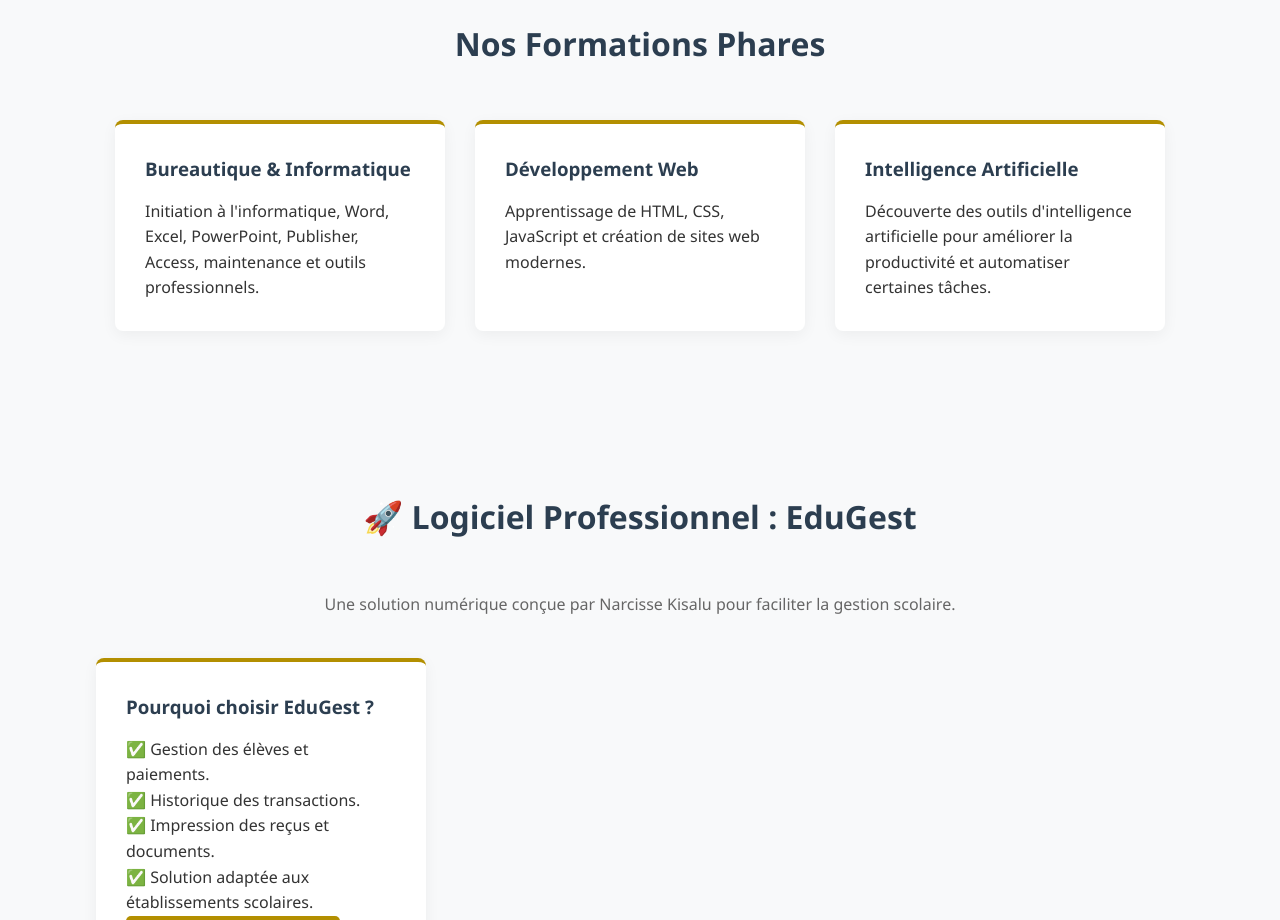
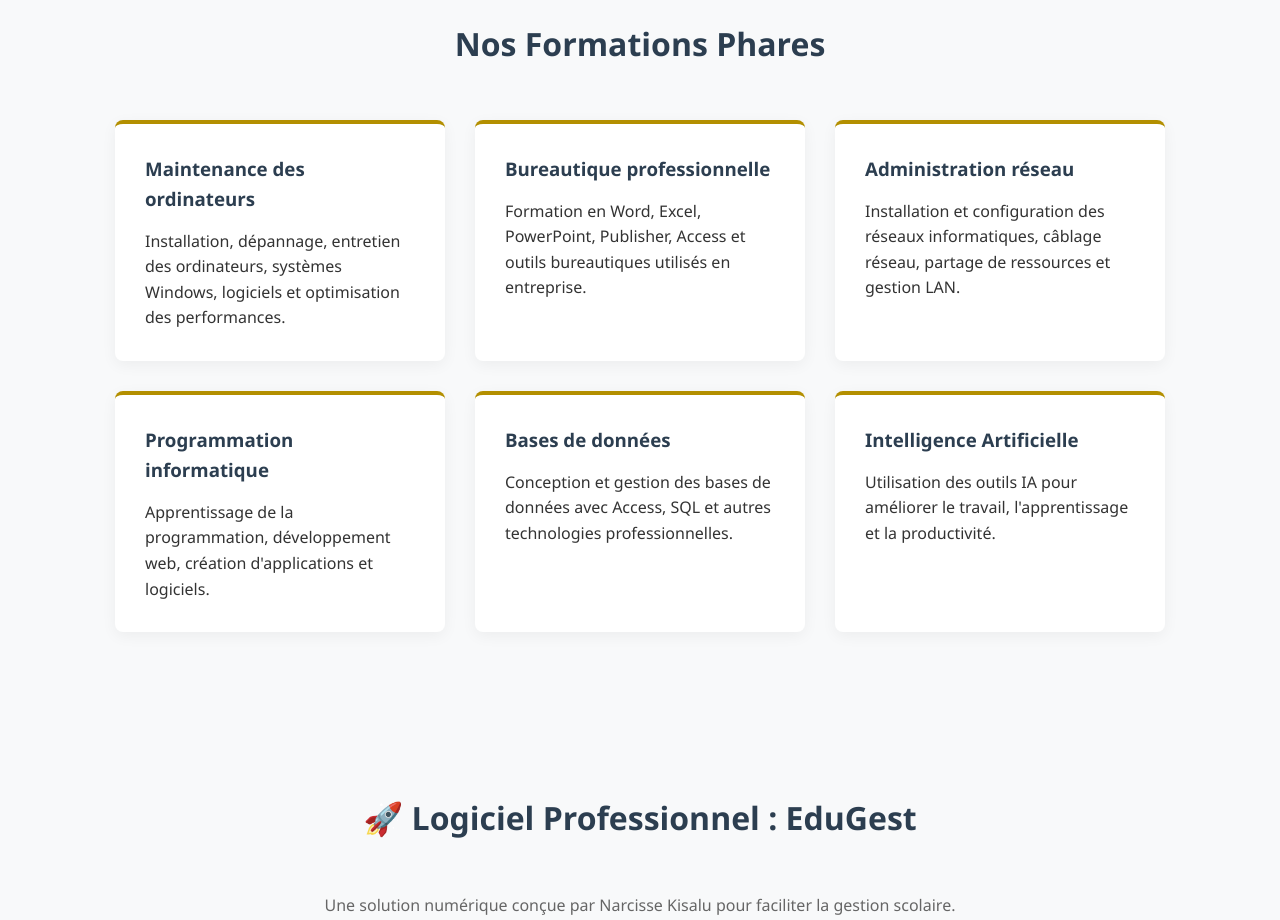
Before and after one commit to narcissekisalu12/New-life, a plain HTML site: page index.html in a window 1280 px wide. Shown: the part 1060-1980 px from the top of the page. Drawn offline with Linux system fonts and the light colour scheme.

Commit message:
Update index.html

```diff
--- a/index.html
+++ b/index.html
@@ -122,32 +122,56 @@
 
 </section>
 
-    <!-- Section Formations -->
+
 <section id="formations" class="formations-section">
 
 <div class="container">
 
-        <h2>
-            Nos Formations Phares
-        </h2>
-
+<h2>Nos Formations Phares</h2>
 
 <div class="formations-grid">
 
-
 <div class="card">
-                <h3>Bureautique & Informatique</h3>
+<h3>Maintenance des ordinateurs</h3>
 <p>
-                    Initiation à l'informatique, Word, Excel, PowerPoint,
-                    Publisher, Access, maintenance et outils professionnels.
+Installation, dépannage, entretien des ordinateurs,
+systèmes Windows, logiciels et optimisation des performances.
 </p>
 </div>
 
 
 <div class="card">
-                <h3>Développement Web</h3>
+<h3>Bureautique professionnelle</h3>
 <p>
-                    Apprentissage de HTML, CSS, JavaScript et création de sites web modernes.
+Formation en Word, Excel, PowerPoint, Publisher,
+Access et outils bureautiques utilisés en entreprise.
+</p>
+</div>
+
+
+<div class="card">
+<h3>Administration réseau</h3>
+<p>
+Installation et configuration des réseaux informatiques,
+câblage réseau, partage de ressources et gestion LAN.
+</p>
+</div>
+
+
+<div class="card">
+<h3>Programmation informatique</h3>
+<p>
+Apprentissage de la programmation,
+développement web, création d'applications et logiciels.
+</p>
+</div>
+
+
+<div class="card">
+<h3>Bases de données</h3>
+<p>
+Conception et gestion des bases de données avec Access,
+SQL et autres technologies professionnelles.
 </p>
 </div>
 
@@ -155,8 +179,8 @@
 <div class="card">
 <h3>Intelligence Artificielle</h3>
 <p>
-                    Découverte des outils d'intelligence artificielle pour améliorer
-                    la productivité et automatiser certaines tâches.
+Utilisation des outils IA pour améliorer le travail,
+l'apprentissage et la productivité.
 </p>
 </div>
 
@@ -166,7 +190,6 @@
 </div>
 
 </section>
-
 
 
 <!-- Section EduGest -->
```
Lines whose indentation alone changed are shown as unchanged.
